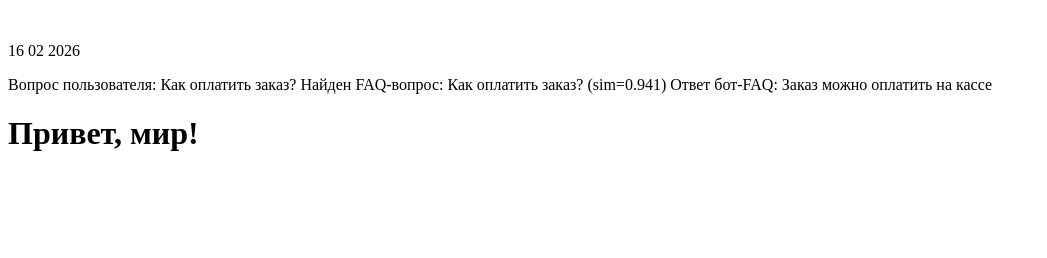
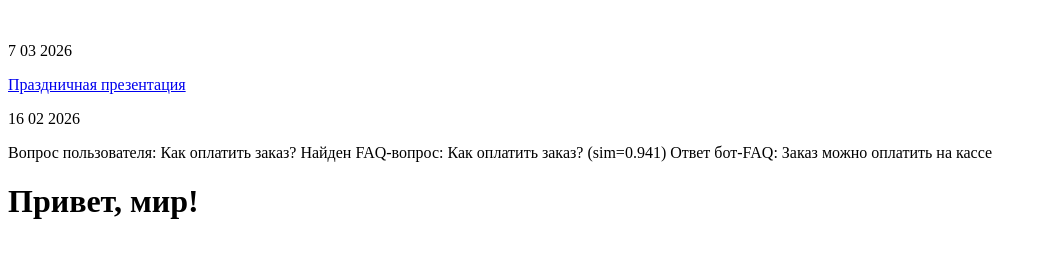
Before and after one commit to Annnnnnnaaaaa/special-umbrella, a plain HTML site: page index.html in a window 1280 px wide. Shown: the whole page, without its empty margins (0-1047 px from the left). Drawn offline with Linux system fonts and the light colour scheme.

Commit message:
Update index.html

```diff
--- a/index.html
+++ b/index.html
@@ -5,6 +5,8 @@
   <title>Мой проект</title>
 </head>
 <body>
+   <p>7 03 2026 </p>
+  <a href="Праздничная_презентация.pptx">Праздничная презентация</a>
   <p>16 02 2026 </p>
   Вопрос пользователя: Как оплатить заказ?
 Найден FAQ-вопрос: Как оплатить заказ? (sim=0.941)
```
